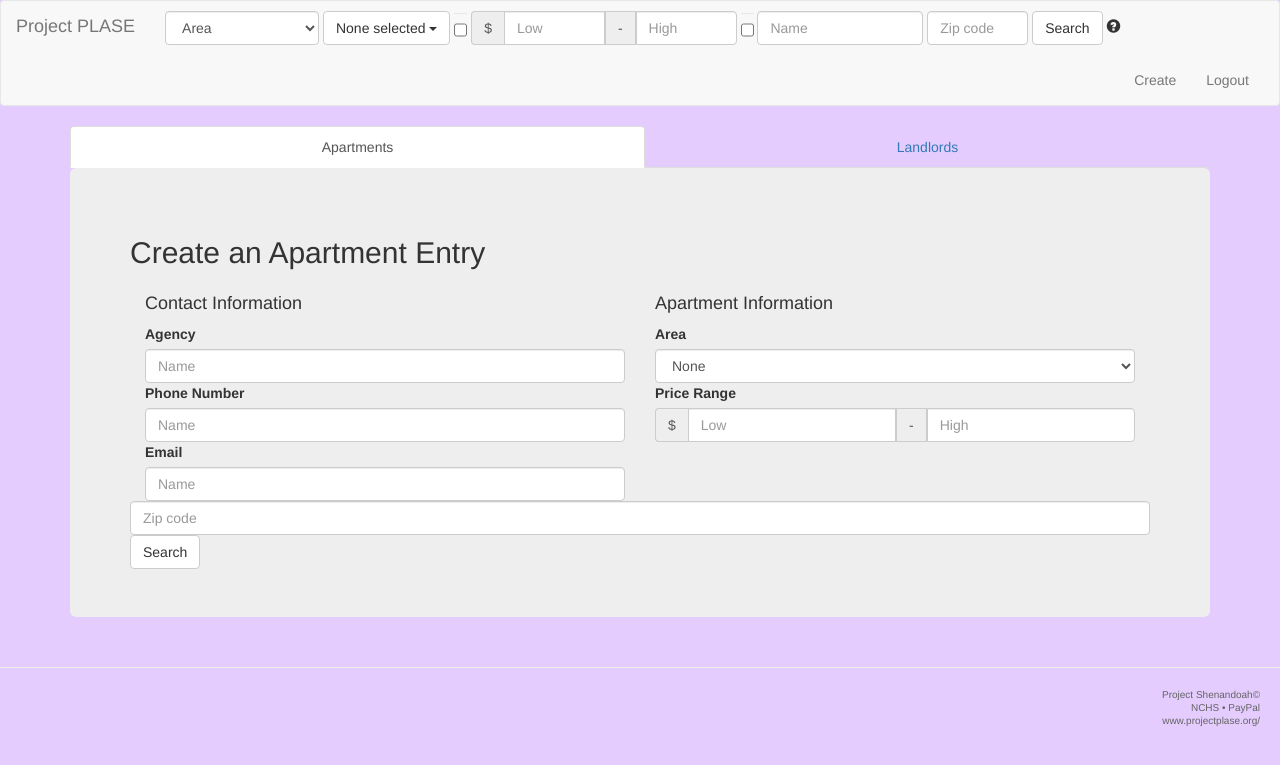
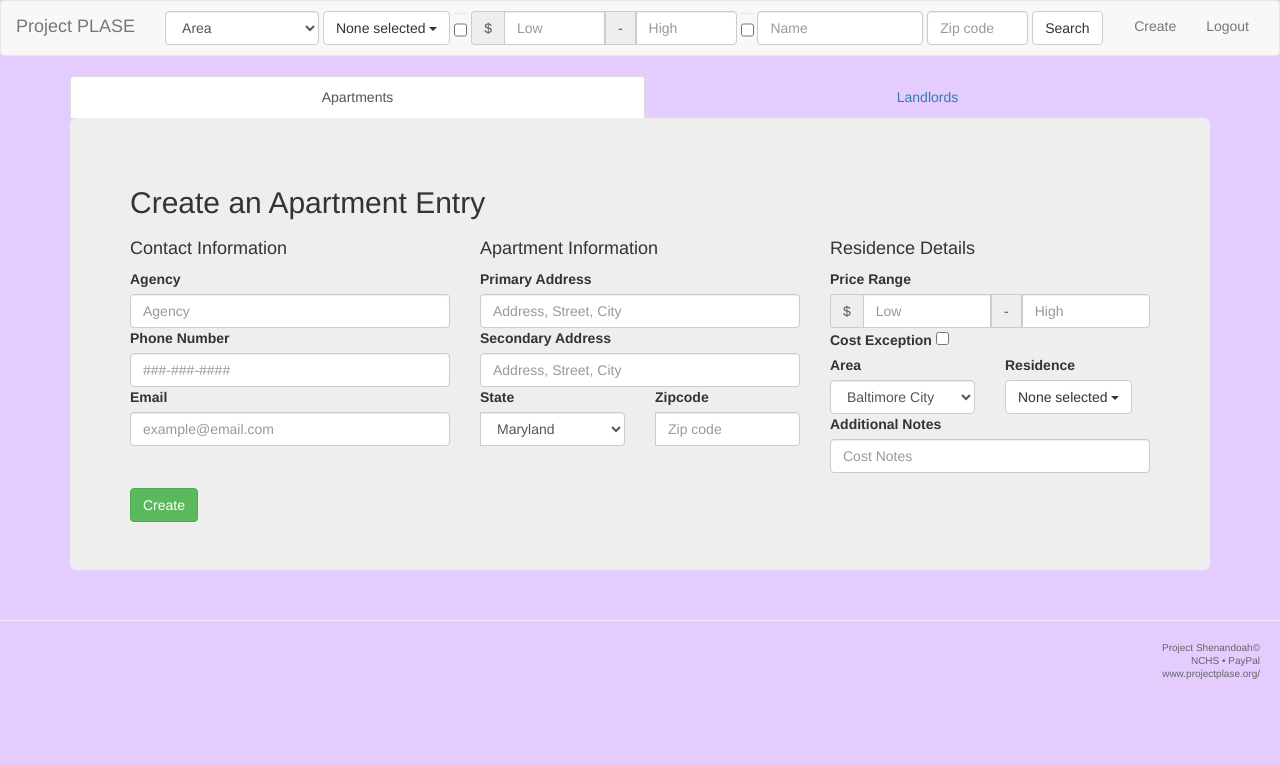
Before and after one commit to Xerxous/shenandoah, a Django app: page /create in a window 1280 px wide. Shown: the top 765 px of the page. Run offline with Django 3.2, Linux system fonts and the light colour scheme; the visitor is signed in with stand-in values (Sample User, id 1); some libraries are stand-ins or nearby versions.

Commit message:
create obj

```diff
--- a/home/views.py
+++ b/home/views.py
@@ -67,6 +67,73 @@ def ll_delete(request, id):
 def create(request):
     return render(request, 'form.html')
 
+def create_apt(request):
+    post = request.POST
+    state = 'MD'
+    low = post['low']
+    high = post['high']
+    rooms = False
+    studio = False
+    one_br = False
+    two_br = False
+    three_br = False
+    for res in request.POST.getlist('res', False):
+        if res == 'room':
+            rooms = True
+        elif res == 'studio':
+            studio = True
+        elif res == 'one_br':
+            one_br = True
+        elif res == 'two_br':
+            two_br = True
+        elif res == 'three_br':
+            three_br = True
+
+    if post['cost_notes']:
+        low = 0
+        high = 0
+    Apartment.objects.create(entity=post['agency'], number=post['phone'], email=post['email'],
+                             st_one=post['paddress'], st_two=post['saddress'], area=post['area'],
+                             state=state, zipcode=post['zip'], low=low,
+                             high=high, cost_notes=post['cost_notes'], rooms=rooms,
+                             studio=studio, one_br=one_br, two_br=two_br,
+                             three_br=three_br, notes=post['notes'])
+    return redirect('home:index')
+
+def create_ll(request):
+    post = request.POST
+    state = 'MD'
+    low = post['low']
+    high = post['high']
+    rooms = False
+    studio = False
+    one_br = False
+    two_br = False
+    three_br = False
+    for res in request.POST.getlist('res', False):
+        if res == 'room':
+            rooms = True
+        elif res == 'studio':
+            studio = True
+        elif res == 'one_br':
+            one_br = True
+        elif res == 'two_br':
+            two_br = True
+        elif res == 'three_br':
+            three_br = True
+
+    if post['cost_notes']:
+        low = 0
+        high = 0
+    Landlord.objects.create(entity=post['agency'], number=post['phone'], email=post['email'],
+                             st_one=post['paddress'], st_two=post['saddress'], city=post['area'],
+                             state=state, zipcode=post['zip'], low=low,
+                             high=high, rooms=rooms, studio=studio,
+                             one_br=one_br, two_br=two_br, three_br=three_br,
+                             notes=post['notes'])
+    return redirect('home:index')
+
+
 @login_required
 def sign_out(request):
     logout(request)
--- a/templates/form.html
+++ b/templates/form.html
@@ -15,8 +15,14 @@
     <li role="presentation" id="ll-tab"><a onclick="display('ll','apt')">Landlords</a></li>
   </ul>
   <div class="jumbotron">
-    <h2>Create an Apartment Entry</h2>
-    {% include 'form/apt.html' %}
+    <div id="apt">
+      <h2>Create an Apartment Entry</h2>
+      {% include 'form/apt.html' %}
+    </div>
+    <div id="ll">
+      <h2>Create a Landlord Entry</h2>
+      {% include 'form/ll.html' %}
+    </div>
   </div>
 </div>
 {% endblock %}
@@ -25,4 +31,22 @@
   <script src="{% static 'js/bootstrap-multiselect.js' %}"></script>
   <script src="{% static 'js/navbar.js' %}"></script>
   <script src="{% static 'js/util.js' %}"></script>
+  <script>
+    $(document).ready(function() {
+        $('#apt-res').multiselect();
+        $('#ll-res').multiselect();
+    });
+    document.getElementById("apt").style.display = "";
+    document.getElementById("ll").style.display = "none";
+    document.getElementById('apt-cost-notes').style.display = "none"
+    document.getElementById('apt-form-exception').onchange = function() {
+      document.getElementById('apt-low-form').disabled = this.checked;
+      document.getElementById('apt-high-form').disabled = this.checked;
+      if(this.checked){
+        document.getElementById('apt-cost-notes').style.display = ""
+      } else {
+        document.getElementById('apt-cost-notes').style.display = "none"
+      }
+    };
+  </script>
 {% endblock %}
--- a/templates/form/apt.html
+++ b/templates/form/apt.html
@@ -1,33 +1,71 @@
-<form class="form" action="#" autocomplete="off" method="post">
+<form class="form" action="{% url 'home:create_apt'%}" autocomplete="off" method="post">
   {% csrf_token %}
-  <div class="form-group">
-    <div class="col-md-6">
+  <div class="row">
+    <div class="col-sm-4 col-md-4">
       <h4>Contact Information</h4>
       <label>Agency</label>
-      <input type="text" class="form-control" size="50" placeholder="Name" name="name">
+      <input type="text" class="form-control" maxlength="50" placeholder="Agency" name="agency" required>
       <label>Phone Number</label>
-      <input type="text" class="form-control" size="12" placeholder="Name" name="name">
+      <input type="text" class="form-control" maxlength="12" placeholder="###-###-####" name="phone" required>
       <label>Email</label>
-      <input type="text" class="form-control" size="20" placeholder="Name" name="name">
+      <input type="text" class="form-control" maxlength="20" placeholder="example@email.com" name="email" required>
     </div>
-    <div class="col-md-6">
+    <div class="col-sm-4 col-md-4">
       <h4>Apartment Information</h4>
-      <label>Area</label>
-      <select class="form-control" name="area">
-        <option value="none">None</option>
-        <option value="Baltimore City">Baltimore City</option>
-        <option value="Baltimore County">Baltimore County</option>
-      </select>
-      <label>Price Range</label>
+      <label>Primary Address</label>
+      <input type="text" class="form-control" maxlength="50" placeholder="Address, Street, City" name="paddress" required>
+      <label>Secondary Address</label>
+      <input type="text" class="form-control" maxlength="50" placeholder="Address, Street, City" name="saddress">
       <div class="input-group">
-        <div class="input-group-addon">$</div>
-        <input type="text" class="form-control num-input" size="7" maxlength="5" placeholder="Low" name="low">
-        <div class="input-group-addon">-</div>
-        <input type="text" class="form-control num-input" size="7" maxlength="5" placeholder="High" name="high">
+        <div class="row">
+          <div class="col-sm-6 col-md-6">
+            <label>State</label>
+            {% include 'form/states-snippet.html' %}
+          </div>
+          <div class="col-sm-6 col-md-6">
+            <label>Zipcode</label>
+            <input type="text" class="form-control num-input" maxlength="5" placeholder="Zip code" name="zip">
+          </div>
+        </div>
       </div>
     </div>
+    <div class="col-sm-4 col-md-4">
+      <h4>Residence Details</h4>
+      <div class="form-group">
+        <label>Price Range</label>
+        <div class="input-group">
+          <div class="input-group-addon">$</div>
+          <input type="text" id="apt-low-form" class="form-control num-input" maxlength="5" placeholder="Low" name="low">
+          <div class="input-group-addon">-</div>
+          <input type="text" id="apt-high-form" class="form-control num-input" maxlength="5" placeholder="High" name="high">
+        </div>
+        <label>Cost Exception</label>
+        <input type="checkbox" id="apt-form-exception">
+        <input type="text" id="apt-cost-notes" class="form-control" maxlength="50" placeholder="Cost Notes" name="cost_notes">
+        <div class="row">
+          <div class="col-sm-6 col-md-6">
+            <label>Area</label>
+            <select class="form-control" name="area" required>
+              <option value="Baltimore City">Baltimore City</option>
+              <option value="Baltimore County">Baltimore County</option>
+            </select>
+          </div>
+          <div class="col-sm-6 col-md-6">
+            <label>Residence</label>
+            <select id="apt-res" multiple="multiple" name="res">
+              <option value="rooms">Room:R</option>
+              <option value="one_br">1BR:1</option>
+              <option value="two_br">2BR:2</option>
+              <option value="three_br">3BR:3</option>
+              <option value="studio">Studio:S</option>
+            </select>
+          </div>
+        </div>
+        <label>Additional Notes</label>
+        <input type="text" id="notes" class="form-control" maxlength="500" placeholder="Cost Notes" name="notes">
+      </div>
+
+    </div>
   </div>
-
-    <input type="text" class="form-control num-input" size="7"  maxlength="5" placeholder="Zip code" name="zip">
-  <button type="submit" class="btn btn-default">Search</button>
+  <button type="submit" class="btn btn-success">Create</button>
 </form>
--- a/templates/form/ll.html
+++ b/templates/form/ll.html
@@ -0,0 +1,67 @@
+<form class="form" action="{% url 'home:create_ll'%}" autocomplete="off" method="post">
+  {% csrf_token %}
+  <div class="row">
+    <div class="col-sm-4 col-md-4">
+      <h4>Contact Information</h4>
+      <label>Landlord</label>
+      <input type="text" class="form-control" maxlength="50" placeholder="Landlord" name="agency" required>
+      <label>Phone Number</label>
+      <input type="text" class="form-control" maxlength="12" placeholder="###-###-####" name="phone" required>
+      <label>Email</label>
+      <input type="text" class="form-control" maxlength="20" placeholder="example@email.com" name="email" required>
+    </div>
+    <div class="col-sm-4 col-md-4">
+      <h4>Landlord Location Information</h4>
+      <label>Primary Address</label>
+      <input type="text" class="form-control" maxlength="50" placeholder="Address, Street, City" name="paddress" required>
+      <label>Secondary Address</label>
+      <input type="text" class="form-control" maxlength="50" placeholder="Address, Street, City" name="saddress">
+      <div class="input-group">
+        <div class="row">
+          <div class="col-sm-6 col-md-6">
+            <label>State</label>
+            {% include 'form/states-snippet.html' %}
+          </div>
+          <div class="col-sm-6 col-md-6">
+            <label>Zipcode</label>
+            <input type="text" class="form-control num-input" maxlength="5" placeholder="Zip code" name="zip">
+          </div>
+        </div>
+      </div>
+    </div>
+    <div class="col-sm-4 col-md-4">
+      <h4>Residence Details</h4>
+      <div class="form-group">
+        <label>Price Range</label>
+        <div class="input-group">
+          <div class="input-group-addon">$</div>
+          <input type="text" id="ll-low-form" class="form-control num-input" maxlength="5" placeholder="Low" name="low">
+          <div class="input-group-addon">-</div>
+          <input type="text" id="ll-high-form" class="form-control num-input" maxlength="5" placeholder="High" name="high">
+        </div>
+        <div class="row">
+          <div class="col-sm-6 col-md-6">
+            <label>Area</label>
+            <select class="form-control" name="area" required>
+              <option value="Baltimore City">Baltimore</option>
+            </select>
+          </div>
+          <div class="col-sm-6 col-md-6">
+            <label>Residence</label>
+            <select id="ll-res" multiple="multiple" name="res">
+              <option value="rooms">Room:R</option>
+              <option value="one_br">1BR:1</option>
+              <option value="two_br">2BR:2</option>
+              <option value="three_br">3BR:3</option>
+              <option value="studio">Studio:S</option>
+            </select>
+          </div>
+        </div>
+        <label>Additional Notes</label>
+        <input type="text" id="cost-notes" class="form-control" maxlength="500" placeholder="Cost Notes" name="notes">
+      </div>
+
+    </div>
+  </div>
+  <button type="submit" class="btn btn-success">Create</button>
+</form>
--- /dev/null
+++ b/templates/form/states-snippet.html
@@ -0,0 +1,53 @@
+<select class="form-control" name="state">
+	<option value="MD">Maryland</option>
+	<option value="AL">Alabama</option>
+	<option value="AK">Alaska</option>
+	<option value="AZ">Arizona</option>
+	<option value="AR">Arkansas</option>
+	<option value="CA">California</option>
+	<option value="CO">Colorado</option>
+	<option value="CT">Connecticut</option>
+	<option value="DE">Delaware</option>
+	<option value="DC">District Of Columbia</option>
+	<option value="FL">Florida</option>
+	<option value="GA">Georgia</option>
+	<option value="HI">Hawaii</option>
+	<option value="ID">Idaho</option>
+	<option value="IL">Illinois</option>
+	<option value="IN">Indiana</option>
+	<option value="IA">Iowa</option>
+	<option value="KS">Kansas</option>
+	<option value="KY">Kentucky</option>
+	<option value="LA">Louisiana</option>
+	<option value="ME">Maine</option>
+	<option value="MA">Massachusetts</option>
+	<option value="MI">Michigan</option>
+	<option value="MN">Minnesota</option>
+	<option value="MS">Mississippi</option>
+	<option value="MO">Missouri</option>
+	<option value="MT">Montana</option>
+	<option value="NE">Nebraska</option>
+	<option value="NV">Nevada</option>
+	<option value="NH">New Hampshire</option>
+	<option value="NJ">New Jersey</option>
+	<option value="NM">New Mexico</option>
+	<option value="NY">New York</option>
+	<option value="NC">North Carolina</option>
+	<option value="ND">North Dakota</option>
+	<option value="OH">Ohio</option>
+	<option value="OK">Oklahoma</option>
+	<option value="OR">Oregon</option>
+	<option value="PA">Pennsylvania</option>
+	<option value="RI">Rhode Island</option>
+	<option value="SC">South Carolina</option>
+	<option value="SD">South Dakota</option>
+	<option value="TN">Tennessee</option>
+	<option value="TX">Texas</option>
+	<option value="UT">Utah</option>
+	<option value="VT">Vermont</option>
+	<option value="VA">Virginia</option>
+	<option value="WA">Washington</option>
+	<option value="WV">West Virginia</option>
+	<option value="WI">Wisconsin</option>
+	<option value="WY">Wyoming</option>
+</select>
--- a/templates/navbar.html
+++ b/templates/navbar.html
@@ -39,7 +39,6 @@
           <input type="text" class="form-control num-input" size="7"  maxlength="5" placeholder="Zip code" name="zip">
         </div>
         <button type="submit" class="btn btn-default">Search</button>
-        <span class="glyphicon glyphicon-question-sign"></span>
       </form>
       <ul class="nav navbar-nav navbar-right">
         <li><a href="{% url 'home:create'%}">Create</a></li>
--- a/util/tools/loader.py
+++ b/util/tools/loader.py
@@ -70,7 +70,6 @@ def load_apt(db):
             entity=db['entity'][i],
             number=db['number'][i],
             email=db['email'][i],
-            building=db['building'][i],
             st_one=db['st_one'][i],
             st_two=db['st_two'][i],
             area=db['area'][i],
```
Also changed, not shown: home/url.py (+6 -2 lines).
